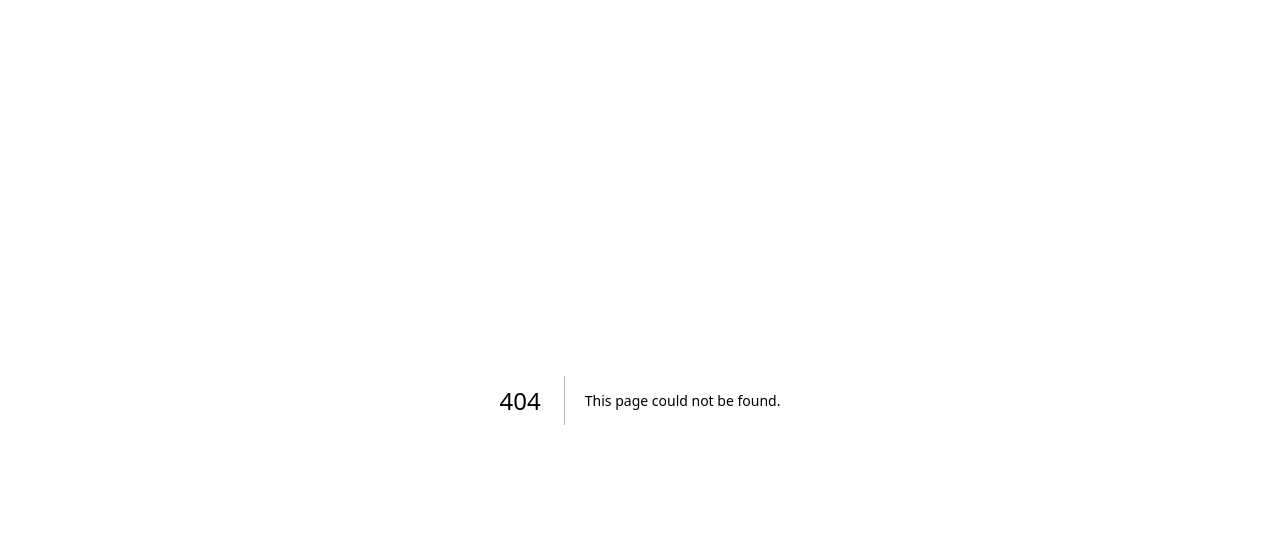
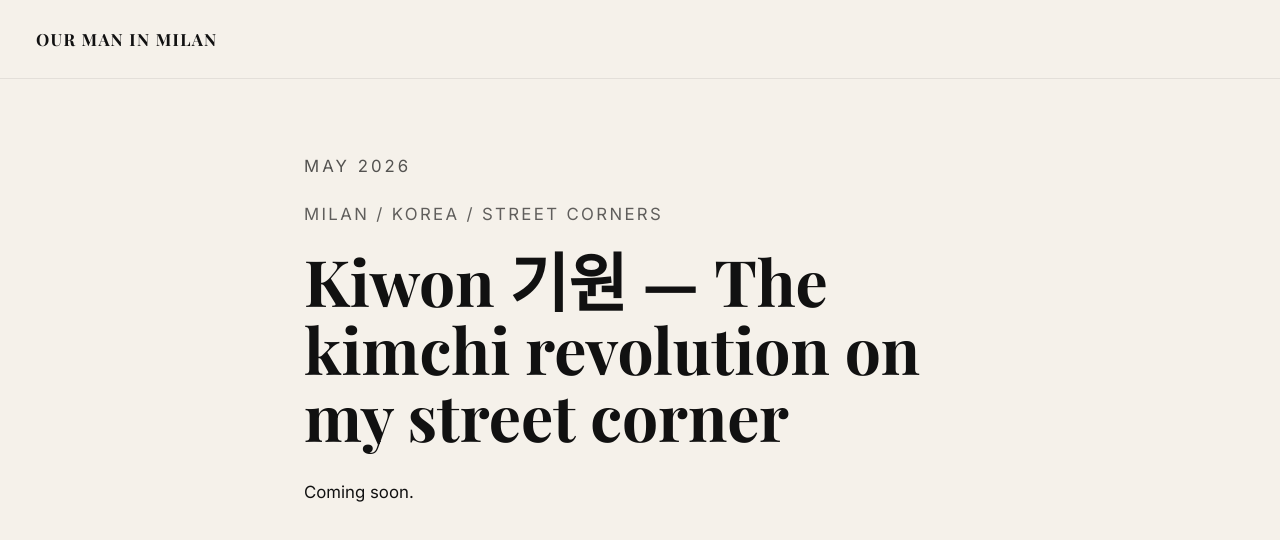
Before and after one commit to stuartfreaks/our-man-in-milan, a Next.js app: page /scribblings/kiwon-kimchi-revolution in a window 1280 px wide. Before the commit this address had no page. Shown: the top 540 px of the page. Built offline with nearby package versions, Linux system fonts and the light colour scheme; a web font is replaced by a local one.

Commit message:
Add Kiwon placeholder article

```diff
--- /dev/null
+++ b/src/app/scribblings/kiwon-kimchi-revolution/page.tsx
@@ -0,0 +1,22 @@
+import Link from 'next/link';
+
+export default function ArticlePage() {
+  return (
+    <main className="interiorPage">
+      <header className="interiorHeader">
+        <Link href="/" className="brand">
+          Our Man In Milan
+        </Link>
+      </header>
+
+      <article className="article">
+        <p className="sectionLabel">May 2026</p>
+        <p className="articleKicker">Milan / Korea / Street Corners</p>
+
+        <h1>Kiwon 기원 — The kimchi revolution on my street corner</h1>
+
+        <p>Coming soon.</p>
+      </article>
+    </main>
+  );
+}
```
Also changed, not shown: src/app/scribblings/page.tsx (+7 -0 lines).
